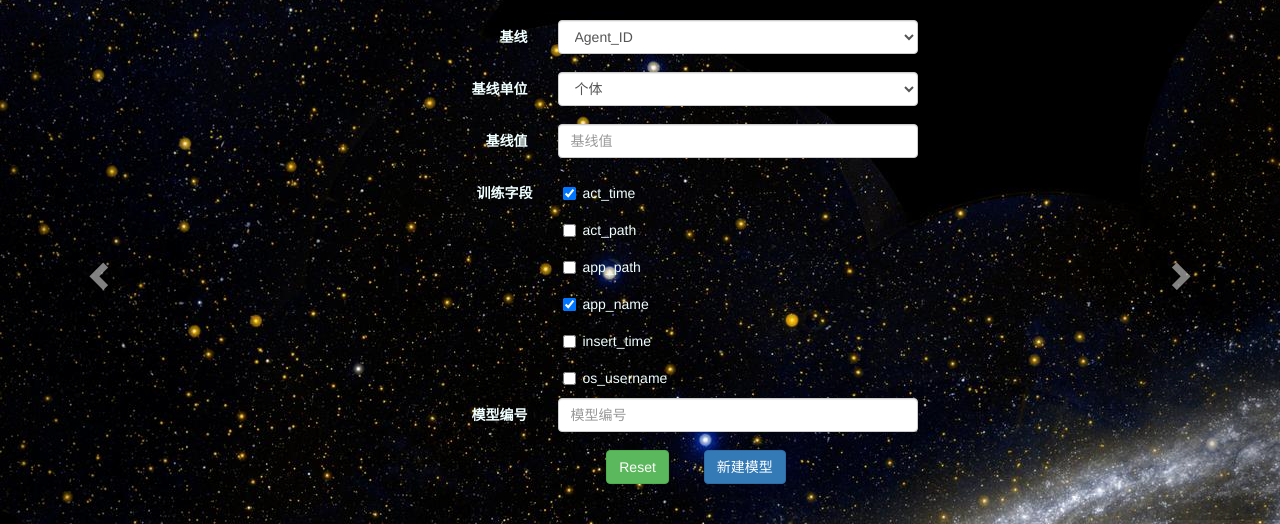
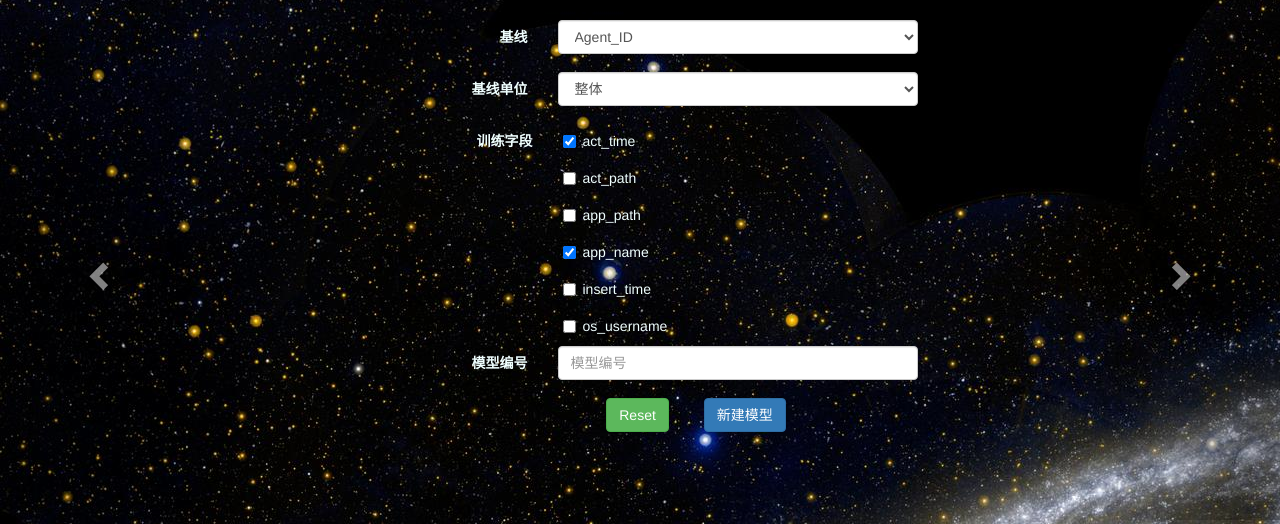
Before and after one commit to SmallYi/DLS, a Django app: page /addconfigure/ in a window 1280 px wide. Shown: the part 52-576 px from the top of the page. Run offline with Django 3.2, Linux system fonts and the light colour scheme; some libraries are stand-ins or nearby versions.

Commit message:
新建模型下拉列表添加

```diff
--- a/appone/templates/configureadd.html
+++ b/appone/templates/configureadd.html
@@ -72,17 +72,18 @@
                                     </label>
                                     <div class="col-sm-8">
                                         <select class="form-control" id="baseunit" name="baseunit" onchange="baseunit_select();">
+                                            <option value="all">整体</option>
                                             <option value="single">个体</option>
-                                            <option value="all">整体</option>
                                         </select>
                                     </div>
                                 </div>
-                                <div class="form-group" id="line_show">
+                                <div class="form-group" id="line_show" style="display: none">
                                     <label for="line" class="col-sm-4 control-label">
                                         <p style="color:azure">基线值</p>
                                     </label>
                                     <div class="col-sm-8">
-                                        <input class="form-control" placeholder="基线值" type="text" id="line" name="line">
+                                        <select class="form-control" placeholder="基线值" type="text" id="line" name="line">
+                                        </select>
                                     </div>
                                 </div>
                                 <div>
@@ -161,19 +162,18 @@
                                     </label>
                                     <div class="col-sm-8">
                                         <select class="form-control " id="relation_type" name="relation_type" onchange='fptype_select();'>
+                                            <option value="PeoplePeople">人与人</option>
+                                            <option value="OperationOperation">操作与操作</option>
                                             <option value="PeopleOperation">人与操作</option>
-                                            <option value="OperationOperation">操作与操作</option>
-                                            <option value="PeoplePeople">人与人</option>
                                         </select>
                                     </div>
                                 </div>
-                                <div class="form-group" id='username_show'>
+                                <div class="form-group" id='username_show' style="display: none">
                                     <label for="user_name" class="col-sm-4 control-label">
                                         <p style="color:azure">用户名</p>
                                     </label>
                                     <div class="col-sm-8">
                                         <select class="form-control " id="user_name" name="user_name">
-                                            <option value="Agent_ID">Agent_ID</option>
                                         </select>
                                     </div>
                                 </div>
@@ -246,8 +246,22 @@
     </div>
 
     <script>
+        function load_agent() {
+			$.getJSON("/load_agent/", function (ret) {
+				if (ret.agent.length == 0) {
+					return;
+				}
+				$('#line').empty();
+                $('#user_name').empty();
+				for (var i = 0; i < ret.agent.length; i++) {
+					$('#line').append('<option value="' + ret.agent[i][0] + '">' + ret.agent[i][0] + '</option>');
+                    $('#user_name').append('<option value="' + ret.agent[i][0] + '">' + ret.agent[i][0] + '</option>');
+				};
+			});
+		};
         function baseunit_select() {
             if ($('#baseunit').val() == 'single') {
+                load_agent();
                 $('#line_show').show();
             }
             if ($('#baseunit').val() == 'all') {
@@ -256,6 +270,7 @@
         };
         function fptype_select() {
             if ($('#relation_type').val() == 'PeopleOperation') {
+                load_agent();
                 $('#username_show').show();
             }
             if ($('#relation_type').val() == 'OperationOperation') {
--- a/appone/views.py
+++ b/appone/views.py
@@ -424,6 +424,14 @@ def load_model(request):
 
     return JsonResponse(ret_dict)
 
+def load_agent(request):
+    ret_dict = {}
+    appone.db.connect()
+    ret_dict['agent'] = appone.db.executeSQL('''
+                                            SELECT TERM_AGENT_ID FROM CP_TERMINAL_INFO
+                                            ''')
+    return JsonResponse(ret_dict)
+
 def search(request):
     ret_dict = {}
     model = request.GET['model']
--- a/pcc/urls.py
+++ b/pcc/urls.py
@@ -34,6 +34,7 @@ urlpatterns = [
 
 	url(r'^history', appone_views.history),
 	url(r'^load_model/', appone_views.load_model),
+	url(r'^load_agent/', appone_views.load_agent),
     url(r'^search/', appone_views.search),
 	url(r'^addconfiguretodatabaseRelation/', appone_views.addconfiguretodatabaseRelation),
 	url(r'^addok2/', appone_views.addok2),
```
